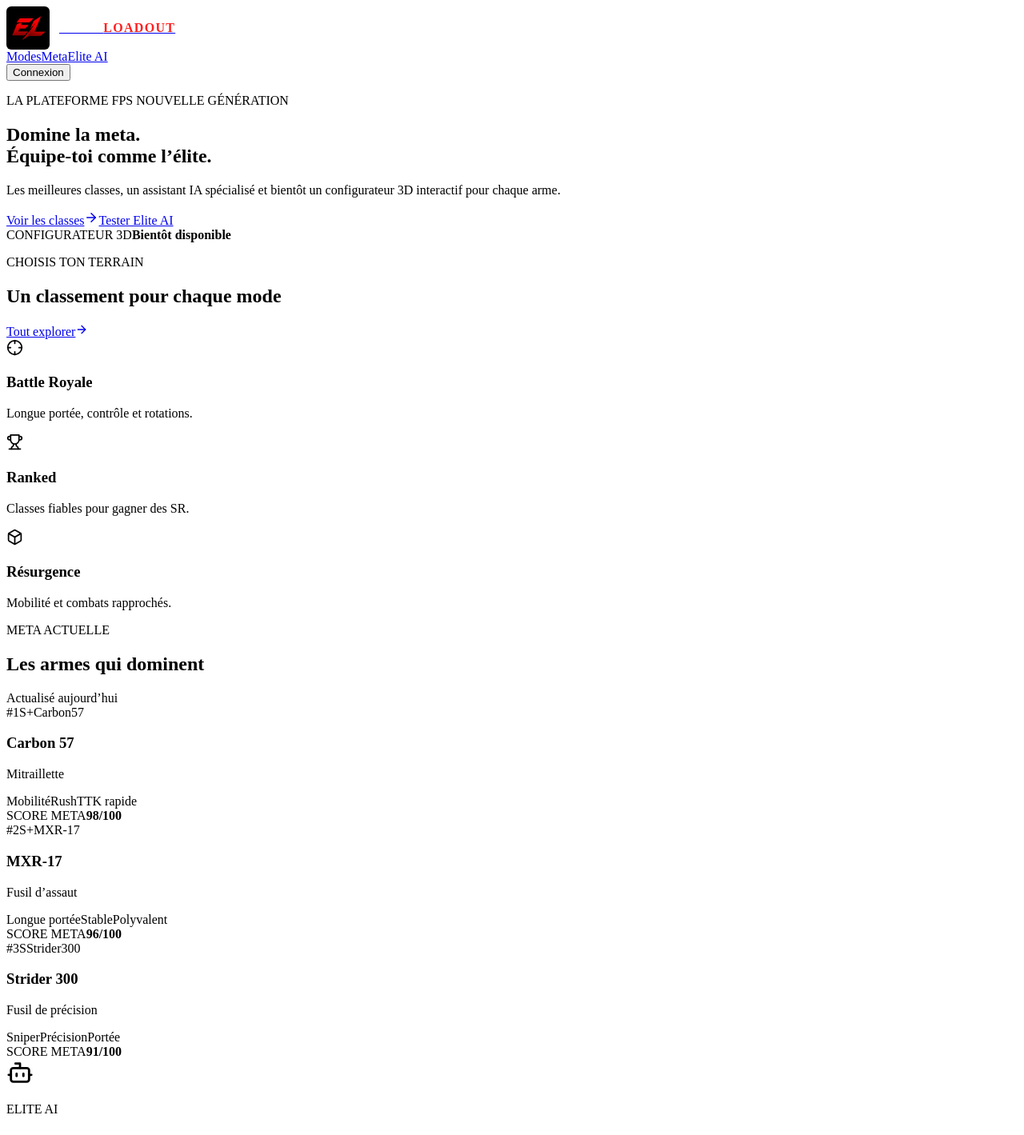
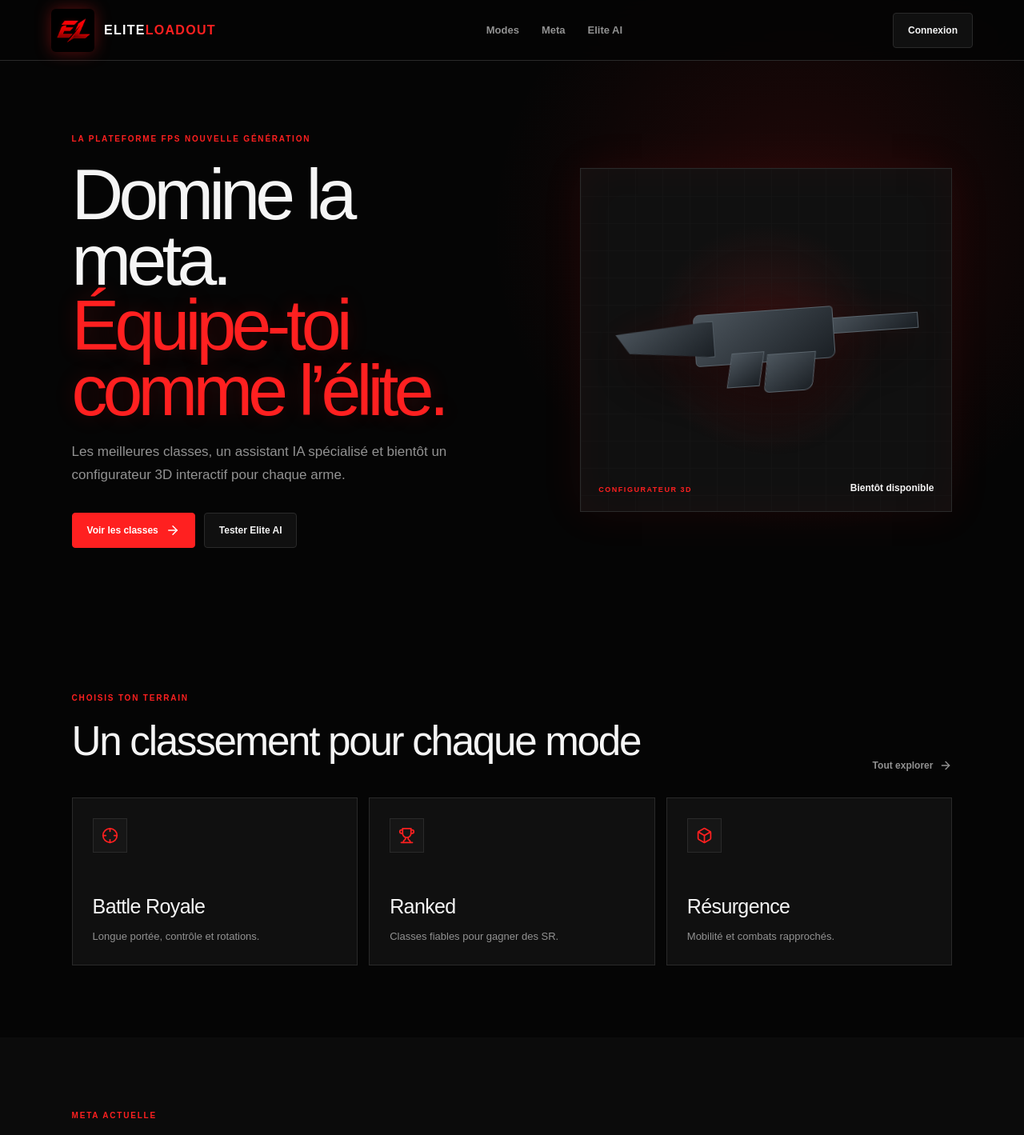
Before and after one commit to Yannou113/EliteLoadout-V2, a Next.js app: page / in a window 1280 px wide. Shown: the top 1419 px of the page at 80% size. Built offline with nearby package versions, Linux system fonts and the light colour scheme.

Commit message:
Apply full red EliteLoadout theme

```diff
--- a/app/globals.css
+++ b/app/globals.css
@@ -1,7 +1,67 @@
+@import "tailwindcss";
+
+:root {
+  --background: #050505;
+  --panel: #101010;
+  --panel-soft: #161616;
+  --line: #2a2a2a;
+  --text: #f5f5f5;
+  --muted: #929292;
+  --accent: #ff2020;
+  --accent-dark: #b80000;
+  --accent-soft: rgba(255, 32, 32, 0.12);
+}
+
+* {
+  box-sizing: border-box;
+}
+
+html {
+  scroll-behavior: smooth;
+}
+
+body {
+  margin: 0;
+  background:
+    radial-gradient(
+      circle at 78% 12%,
+      rgba(255, 32, 32, 0.12),
+      transparent 24rem
+    ),
+    var(--background);
+  color: var(--text);
+  font-family: Arial, Helvetica, sans-serif;
+}
+
+button,
+a {
+  font: inherit;
+}
+
+a {
+  color: inherit;
+  text-decoration: none;
+}
+
+.site-header {
+  min-height: 76px;
+  padding: 0 5vw;
+  display: flex;
+  align-items: center;
+  justify-content: space-between;
+  border-bottom: 1px solid var(--line);
+  position: sticky;
+  top: 0;
+  z-index: 10;
+  background: rgba(5, 5, 5, 0.88);
+  backdrop-filter: blur(16px);
+}
+
 .brand {
   display: flex;
   align-items: center;
   gap: 12px;
+  letter-spacing: 0.04em;
 }
 
 .brand-logo {
@@ -10,6 +70,7 @@
   object-fit: contain;
   display: block;
   border-radius: 6px;
+  filter: drop-shadow(0 0 10px rgba(255, 32, 32, 0.35));
 }
 
 .brand strong {
@@ -19,5 +80,537 @@
 }
 
 .brand strong span {
-  color: #ff2020;
+  color: var(--accent);
 }
+
+.site-header nav {
+  display: flex;
+  gap: 28px;
+  color: var(--muted);
+  font-size: 13px;
+  font-weight: 700;
+}
+
+.site-header nav a {
+  transition: color 180ms ease;
+}
+
+.site-header nav a:hover {
+  color: var(--accent);
+}
+
+.ghost-button,
+.primary-button,
+.secondary-button {
+  min-height: 44px;
+  padding: 0 18px;
+  border-radius: 4px;
+  display: inline-flex;
+  align-items: center;
+  justify-content: center;
+  gap: 9px;
+  font-size: 12px;
+  font-weight: 850;
+  cursor: pointer;
+  transition:
+    transform 180ms ease,
+    background 180ms ease,
+    border-color 180ms ease,
+    box-shadow 180ms ease;
+}
+
+.ghost-button,
+.secondary-button {
+  color: var(--text);
+  background: var(--panel);
+  border: 1px solid var(--line);
+}
+
+.ghost-button:hover,
+.secondary-button:hover {
+  border-color: var(--accent);
+  box-shadow: 0 0 20px rgba(255, 32, 32, 0.15);
+}
+
+.primary-button {
+  color: #ffffff;
+  background: var(--accent);
+  border: 1px solid var(--accent);
+}
+
+.primary-button:hover {
+  background: var(--accent-dark);
+  border-color: var(--accent-dark);
+  box-shadow: 0 0 24px rgba(255, 32, 32, 0.35);
+  transform: translateY(-2px);
+}
+
+.hero {
+  min-height: 620px;
+  padding: 90px 7vw;
+  display: grid;
+  grid-template-columns: minmax(0, 1.08fr) minmax(420px, 0.92fr);
+  align-items: center;
+  gap: 7vw;
+}
+
+.eyebrow {
+  margin: 0;
+  color: var(--accent);
+  font-size: 10px;
+  font-weight: 900;
+  letter-spacing: 0.18em;
+}
+
+.hero h1 {
+  margin: 22px 0;
+  font-size: clamp(54px, 7vw, 96px);
+  line-height: 0.91;
+  letter-spacing: -0.065em;
+}
+
+.hero h1 span {
+  color: var(--accent);
+  text-shadow: 0 0 26px rgba(255, 32, 32, 0.18);
+}
+
+.hero-description {
+  max-width: 630px;
+  color: var(--muted);
+  font-size: 17px;
+  line-height: 1.7;
+}
+
+.hero-actions {
+  display: flex;
+  gap: 11px;
+  margin-top: 32px;
+}
+
+.hero-visual {
+  min-height: 430px;
+  position: relative;
+  overflow: hidden;
+  border: 1px solid var(--line);
+  background:
+    radial-gradient(
+      circle,
+      rgba(255, 32, 32, 0.16),
+      transparent 46%
+    ),
+    var(--panel);
+  box-shadow:
+    inset 0 0 50px rgba(255, 32, 32, 0.04),
+    0 0 50px rgba(255, 32, 32, 0.08);
+}
+
+.visual-grid {
+  position: absolute;
+  inset: 0;
+  opacity: 0.17;
+  background-image:
+    linear-gradient(var(--line) 1px, transparent 1px),
+    linear-gradient(90deg, var(--line) 1px, transparent 1px);
+  background-size: 34px 34px;
+}
+
+.weapon-silhouette {
+  position: absolute;
+  inset: 0;
+  margin: auto;
+  width: 88%;
+  height: 130px;
+  filter:
+    drop-shadow(0 26px 35px rgba(0, 0, 0, 0.65))
+    drop-shadow(0 0 20px rgba(255, 32, 32, 0.08));
+  transform: rotate(-4deg);
+}
+
+.weapon-silhouette div {
+  position: absolute;
+  background: linear-gradient(145deg, #4d565e, #1a1f24);
+  border: 1px solid #5a646c;
+}
+
+.body {
+  left: 28%;
+  top: 28px;
+  width: 43%;
+  height: 65px;
+  border-radius: 8px 4px 9px 5px;
+}
+
+.barrel {
+  left: 67%;
+  top: 43px;
+  width: 30%;
+  height: 20px;
+}
+
+.stock {
+  left: 4%;
+  top: 37px;
+  width: 30%;
+  height: 45px;
+  clip-path: polygon(0 20%, 100% 0, 100% 100%, 13% 75%);
+}
+
+.magazine {
+  left: 49%;
+  top: 83px;
+  width: 15%;
+  height: 48px;
+  transform: skew(-9deg);
+  border-radius: 0 0 10px 7px;
+}
+
+.grip {
+  left: 38%;
+  top: 79px;
+  width: 10%;
+  height: 43px;
+  transform: skew(-12deg);
+}
+
+.visual-caption {
+  position: absolute;
+  left: 22px;
+  right: 22px;
+  bottom: 20px;
+  display: flex;
+  justify-content: space-between;
+  align-items: end;
+}
+
+.visual-caption span {
+  color: var(--accent);
+  font-size: 9px;
+  font-weight: 900;
+  letter-spacing: 0.17em;
+}
+
+.visual-caption strong {
+  font-size: 12px;
+}
+
+.section {
+  padding: 90px 7vw;
+}
+
+.section-heading {
+  margin-bottom: 31px;
+  display: flex;
+  align-items: end;
+  justify-content: space-between;
+}
+
+.section-heading h2,
+.ai-section h2 {
+  margin: 9px 0 0;
+  font-size: clamp(36px, 4vw, 54px);
+  letter-spacing: -0.045em;
+}
+
+.section-heading > a {
+  display: flex;
+  gap: 8px;
+  align-items: center;
+  color: var(--muted);
+  font-size: 12px;
+  font-weight: 800;
+}
+
+.section-heading > a:hover {
+  color: var(--accent);
+}
+
+.mode-grid,
+.weapon-grid {
+  display: grid;
+  grid-template-columns: repeat(3, 1fr);
+  gap: 14px;
+}
+
+.mode-card {
+  min-height: 210px;
+  padding: 25px;
+  display: flex;
+  flex-direction: column;
+  justify-content: space-between;
+  border: 1px solid var(--line);
+  background: var(--panel);
+  transition:
+    transform 180ms ease,
+    border-color 180ms ease,
+    box-shadow 180ms ease;
+}
+
+.mode-card:hover,
+.weapon-card:hover {
+  transform: translateY(-4px);
+  border-color: var(--accent);
+  box-shadow: 0 0 30px rgba(255, 32, 32, 0.18);
+}
+
+.mode-icon {
+  display: grid;
+  place-items: center;
+  width: 43px;
+  height: 43px;
+  color: var(--accent);
+  border: 1px solid var(--line);
+  background: var(--panel-soft);
+}
+
+.mode-card h3,
+.weapon-card h3 {
+  margin: 0 0 8px;
+  font-size: 25px;
+  letter-spacing: -0.025em;
+}
+
+.mode-card p,
+.weapon-card p,
+.ai-section > div > p {
+  margin: 0;
+  color: var(--muted);
+  font-size: 13px;
+  line-height: 1.55;
+}
+
+.meta-section {
+  background: #0b0b0b;
+}
+
+.live-badge {
+  padding: 8px 11px;
+  color: #ffffff;
+  background: var(--accent);
+  font-size: 9px;
+  font-weight: 900;
+  letter-spacing: 0.08em;
+  box-shadow: 0 0 18px rgba(255, 32, 32, 0.2);
+}
+
+.weapon-card {
+  min-height: 330px;
+  overflow: hidden;
+  position: relative;
+  border: 1px solid var(--line);
+  background: var(--panel);
+  transition:
+    transform 180ms ease,
+    border-color 180ms ease,
+    box-shadow 180ms ease;
+}
+
+.weapon-visual {
+  height: 135px;
+  position: relative;
+  display: grid;
+  place-items: center;
+  color: rgba(245, 247, 248, 0.08);
+  background:
+    radial-gradient(
+      circle at 70%,
+      rgba(255, 32, 32, 0.12),
+      transparent 45%
+    ),
+    #0c0c0c;
+  font-size: 36px;
+  font-weight: 900;
+}
+
+.weapon-rank,
+.weapon-tier {
+  position: absolute;
+  top: 13px;
+  font-size: 11px;
+  font-weight: 900;
+}
+
+.weapon-rank {
+  left: 14px;
+  color: var(--muted);
+}
+
+.weapon-tier {
+  right: 14px;
+  padding: 5px 8px;
+  color: #ffffff;
+  background: var(--accent);
+}
+
+.weapon-content {
+  padding: 20px;
+}
+
+.weapon-category {
+  margin-bottom: 17px !important;
+}
+
+.tags {
+  display: flex;
+  flex-wrap: wrap;
+  gap: 6px;
+}
+
+.tags span {
+  padding: 6px 8px;
+  color: var(--muted);
+  border: 1px solid var(--line);
+  background: var(--panel-soft);
+  font-size: 9px;
+}
+
+.weapon-score {
+  position: absolute;
+  left: 20px;
+  right: 20px;
+  bottom: 17px;
+  padding-top: 13px;
+  display: flex;
+  align-items: end;
+  justify-content: space-between;
+  border-top: 1px solid var(--line);
+}
+
+.weapon-score span {
+  color: var(--muted);
+  font-size: 9px;
+  font-weight: 800;
+  letter-spacing: 0.1em;
+}
+
+.weapon-score strong {
+  color: var(--accent);
+  font-size: 24px;
+}
+
+.ai-section {
+  margin: 80px 7vw;
+  padding: 35px;
+  display: grid;
+  grid-template-columns: auto 1fr auto;
+  align-items: center;
+  gap: 25px;
+  border: 1px solid rgba(255, 32, 32, 0.45);
+  background:
+    linear-gradient(
+      110deg,
+      rgba(255, 32, 32, 0.09),
+      transparent
+    ),
+    var(--panel);
+  box-shadow: 0 0 35px rgba(255, 32, 32, 0.08);
+}
+
+.ai-icon {
+  display: grid;
+  place-items: center;
+  width: 70px;
+  height: 70px;
+  color: var(--accent);
+  background: var(--panel-soft);
+  border: 1px solid var(--line);
+}
+
+.ai-section h2 {
+  font-size: 34px;
+}
+
+.ai-section .primary-button:disabled {
+  opacity: 0.75;
+  cursor: default;
+}
+
+footer {
+  padding: 30px 5vw;
+  display: flex;
+  align-items: center;
+  justify-content: space-between;
+  color: var(--muted);
+  border-top: 1px solid var(--line);
+  font-size: 11px;
+  background: #070707;
+}
+
+@media (max-width: 900px) {
+  .site-header nav {
+    display: none;
+  }
+
+  .hero {
+    grid-template-columns: 1fr;
+  }
+
+  .hero-visual {
+    min-height: 360px;
+  }
+
+  .mode-grid,
+  .weapon-grid {
+    grid-template-columns: 1fr 1fr;
+  }
+}
+
+@media (max-width: 620px) {
+  .site-header {
+    padding: 0 16px;
+  }
+
+  .brand strong {
+    display: none;
+  }
+
+  .brand-logo {
+    width: 48px;
+    height: 48px;
+  }
+
+  .ghost-button {
+    display: none;
+  }
+
+  .hero {
+    padding: 68px 6vw;
+    min-height: auto;
+    gap: 45px;
+  }
+
+  .hero h1 {
+    font-size: 52px;
+  }
+
+  .hero-actions {
+    align-items: stretch;
+    flex-direction: column;
+  }
+
+  .section {
+    padding: 70px 6vw;
+  }
+
+  .section-heading {
+    align-items: flex-start;
+    flex-direction: column;
+    gap: 17px;
+  }
+
+  .mode-grid,
+  .weapon-grid {
+    grid-template-columns: 1fr;
+  }
+
+  .ai-section {
+    margin: 65px 6vw;
+    padding: 25px;
+    grid-template-columns: 1fr;
+  }
+
+  footer {
+    align-items: flex-start;
+    flex-direction: column;
+    gap: 18px;
+  }
+}
```
